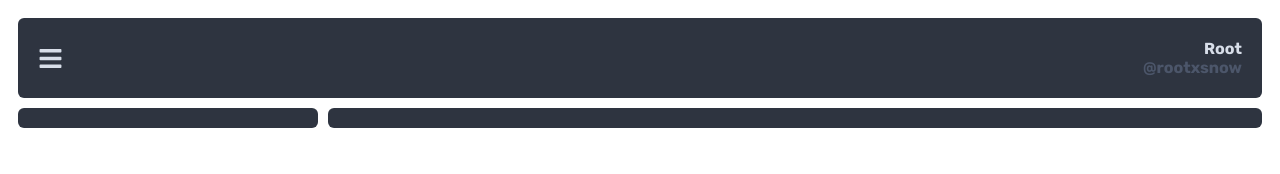
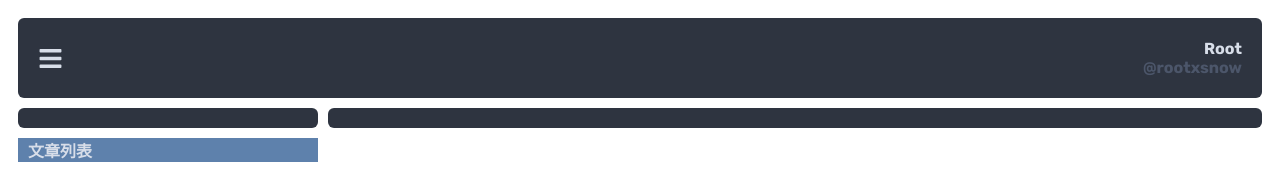
Before and after one commit to whkelvin/GatsbyBlog-rootxsnow, a Gatsby site: page / in a window 1280 px wide. Both pictures are taken after a click on the icon 50 px from the left and 58 px from the top of the page. Built offline with nearby package versions, Linux system fonts and the light colour scheme; Gatsby itself is replaced by a stand-in of ours.

Commit message:
added in sidebar heading

```diff
--- a/src/components/sidebar.jsx
+++ b/src/components/sidebar.jsx
@@ -33,6 +33,9 @@ export default function Sidebar(props) {
                                 : sidebarStyle.hideSidebarContent,
                         ].join(" ")}
                     >
+                        <div className={sidebarStyle.sidebarHeading}>
+                            文章列表
+                        </div>
                         <ul
                             style={{
                                 display: "flex",
--- a/src/components/sidebar.module.scss
+++ b/src/components/sidebar.module.scss
@@ -7,7 +7,7 @@
 }
 
 .hideSidebarContent {
-   visibility: hidden;
+  visibility: hidden;
 }
 
 .showSidebarContent {
@@ -15,8 +15,16 @@
 }
 
 .sidebarContent {
-  padding: 20px;
+  padding: 0px;
   color: var.$nord4;
+}
+
+.sidebarHeading {
+  background-color: var.$nord10;
+  margin-top: 30px;
+  padding-left: 10px;
+  font-family: "Rubik";
+  font-weight: bold;
 }
 /*screen is smaller than break size*/
 @media (max-width: var.$mobile-breakpoint) {
@@ -29,7 +37,7 @@
   }
 
   .closed {
-    height:0px;
+    height: 0px;
     margin: 0px 0px 0px 0px;
   }
 }
@@ -42,12 +50,11 @@
 
   .opened {
     width: 300px;
-    min-width:300px;
+    min-width: 300px;
   }
 
   .closed {
     width: 0px;
     margin: 10px 0px 10px 0px;
   }
-
 }
```
